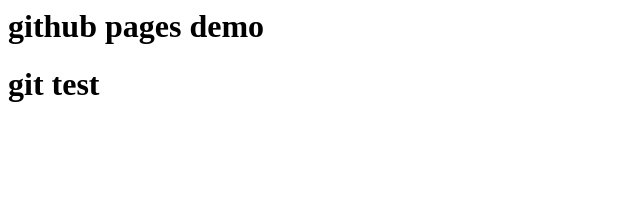
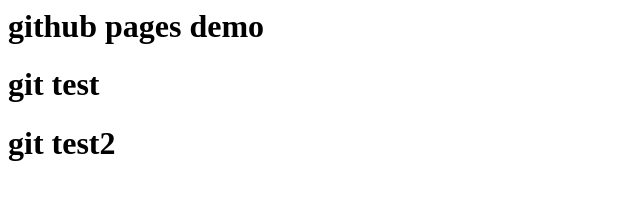
Before and after one commit to maheshmallidi/maheshmallidi.github.io, a plain HTML site: page index.html in a window 1280 px wide. Shown: the whole page, without its empty margins (0-640 px from the left). Drawn offline with Linux system fonts and the light colour scheme.

```diff
--- a/index.html
+++ b/index.html
@@ -1,2 +1,3 @@
 <h1> github pages demo </h1>
 <h1> git test </h1>
+<h1> git test2 </h1>
```
